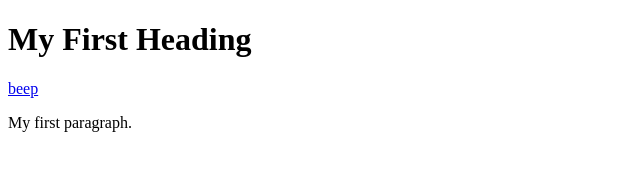
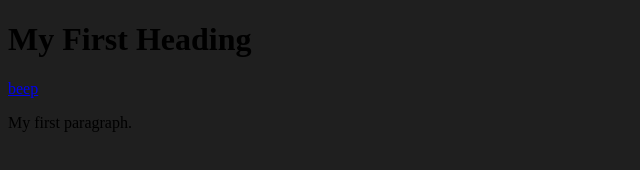
Before and after one commit to retixe/retixe.github.io, a plain HTML site: page index.html in a window 1280 px wide. Shown: the whole page, without its empty margins (0-640 px from the left). Drawn offline with Linux system fonts and the light colour scheme.

Commit message:
Update index.html

```diff
--- a/index.html
+++ b/index.html
@@ -13,6 +13,6 @@
 
 <style>
     body{
-        background-color: "1a1a1a";
+        background-color: #1f1f1f;
     }
 </style>
```
